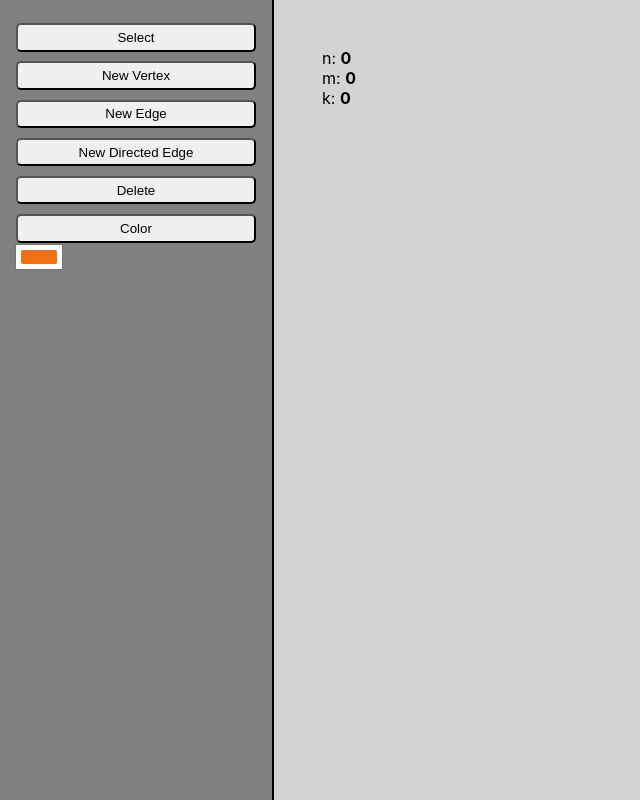
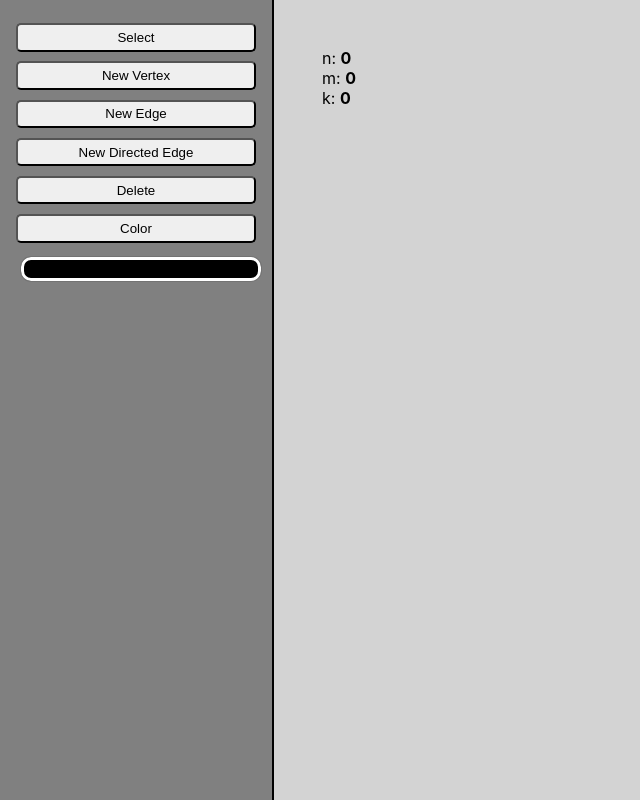
Before and after one commit to mfoot123/Graph-Theory-Sketchpad, a React (Create React App) app in the folder graphtheorysketchpad/: page / in a window 1280 px wide. Shown: the whole page, without its empty margins (0-640 px from the left). Built offline with nearby package versions, Linux system fonts and the light colour scheme.

Commit message:
split into .css file, changed button look

```diff
--- /dev/null
+++ b/graphtheorysketchpad/src/ColorPicker.css
@@ -0,0 +1,39 @@
+/* ColorPicker.css */
+.ColorPicker {
+    width: 100%;
+    display: flex;
+    justify-content: center;
+    align-items: center;
+    cursor: pointer;
+    border-radius: 5px;
+    padding: 2%;
+    margin-top: 3%;
+    margin-left: auto;
+    margin-right: auto;
+    margin-bottom: 0.15rem;
+  }
+
+  .colorButton {
+    width: 100%;
+    height: 40px; /* Adjust the height as needed */
+  }
+
+  .swatch {
+    border-radius: 10px;
+    padding: 5%;
+    box-shadow: 0 0 0 1px rgba(0, 0, 0, 0.1), inset 0 0 0 3px #fff;
+    cursor: pointer;
+  }
+
+  .popover {
+    position: absolute;
+    z-index: 2;
+  }
+
+  .cover {
+    position: fixed;
+    top: 0px;
+    right: 0px;
+    bottom: 0px;
+    left: 0px;
+  }
--- a/graphtheorysketchpad/src/ColorPicker.js
+++ b/graphtheorysketchpad/src/ColorPicker.js
@@ -1,12 +1,11 @@
+// ColorPicker.js
 import React, { useState } from 'react';
-import reactCSS from 'reactcss';
 import { SketchPicker } from 'react-color';
+import './ColorPicker.css';
 
-/* source: https://casesandberg.github.io/react-color/ */
-
-const ColorPicker = ({ initialColor, onChange, onSwatchClick, width }) => {
+const ColorPicker = ({ initialColor, onChange, onSwatchClick }) => {
   const [displayColorPicker, setDisplayColorPicker] = useState(false);
-  const [color, setColor] = useState(initialColor || { r: '241', g: '112', b: '19', a: '1' });
+  const [color, setColor] = useState(initialColor || { r: 0, g: 0, b: 0, a: 1 }); // Set default to black
 
   const handleClick = () => {
     setDisplayColorPicker(!displayColorPicker);
@@ -24,44 +23,14 @@ const ColorPicker = ({ initialColor, onChange, onSwatchClick, width }) => {
     onChange(newColor);
   };
 
-  const styles = reactCSS({
-    'default': {
-      colorSwatch: {
-        width: '36px',
-        height: '14px',
-        borderRadius: '2px',
-        background: `rgba(${color.r}, ${color.g}, ${color.b}, ${color.a})`,
-      },
-      swatch: {
-        padding: '5px',
-        background: '#fff',
-        borderRadius: '1px',
-        boxShadow: '0 0 0 1px rgba(0,0,0,.1)',
-        display: 'inline-block',
-        cursor: 'pointer',
-      },
-      popover: {
-        position: 'absolute',
-        zIndex: '2',
-      },
-      cover: {
-        position: 'fixed',
-        top: '0px',
-        right: '0px',
-        bottom: '0px',
-        left: '0px',
-      },
-    },
-  });
-
   return (
-    <div>
-      <div style={styles.swatch} onClick={handleClick}>
-        <div style={styles.colorSwatch} />
+    <div className="ColorPicker" onClick={handleClick}>
+      <div className="colorButton">
+        <div className="swatch" style={{ background: `rgba(${color.r}, ${color.g}, ${color.b}, ${color.a})` }} />
       </div>
       {displayColorPicker ? (
-        <div style={styles.popover}>
-          <div style={styles.cover} onClick={handleClose} />
+        <div className="popover">
+          <div className="cover" onClick={handleClose} />
           <SketchPicker color={color} onChange={handleChange} />
         </div>
       ) : null}
```
